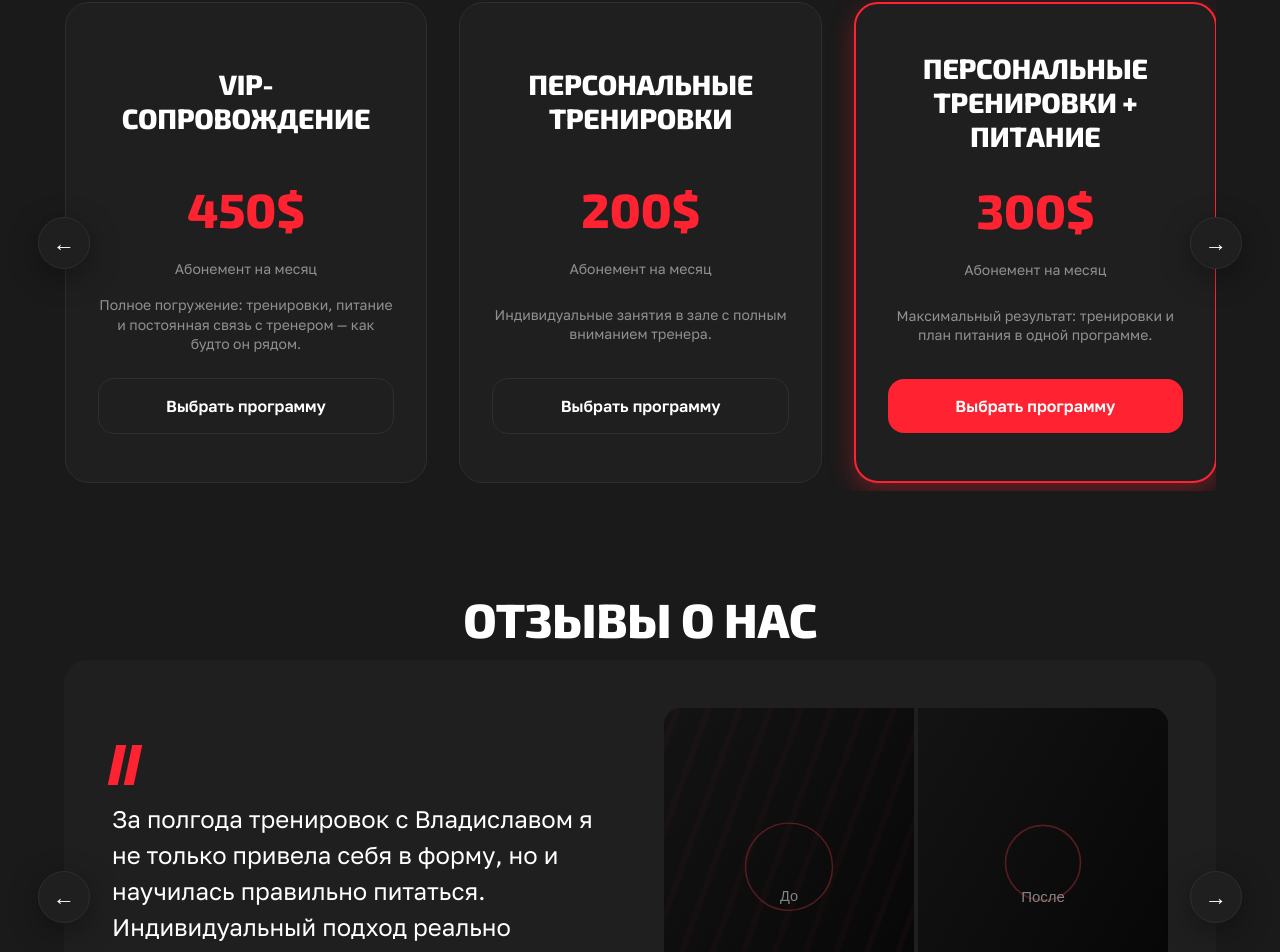
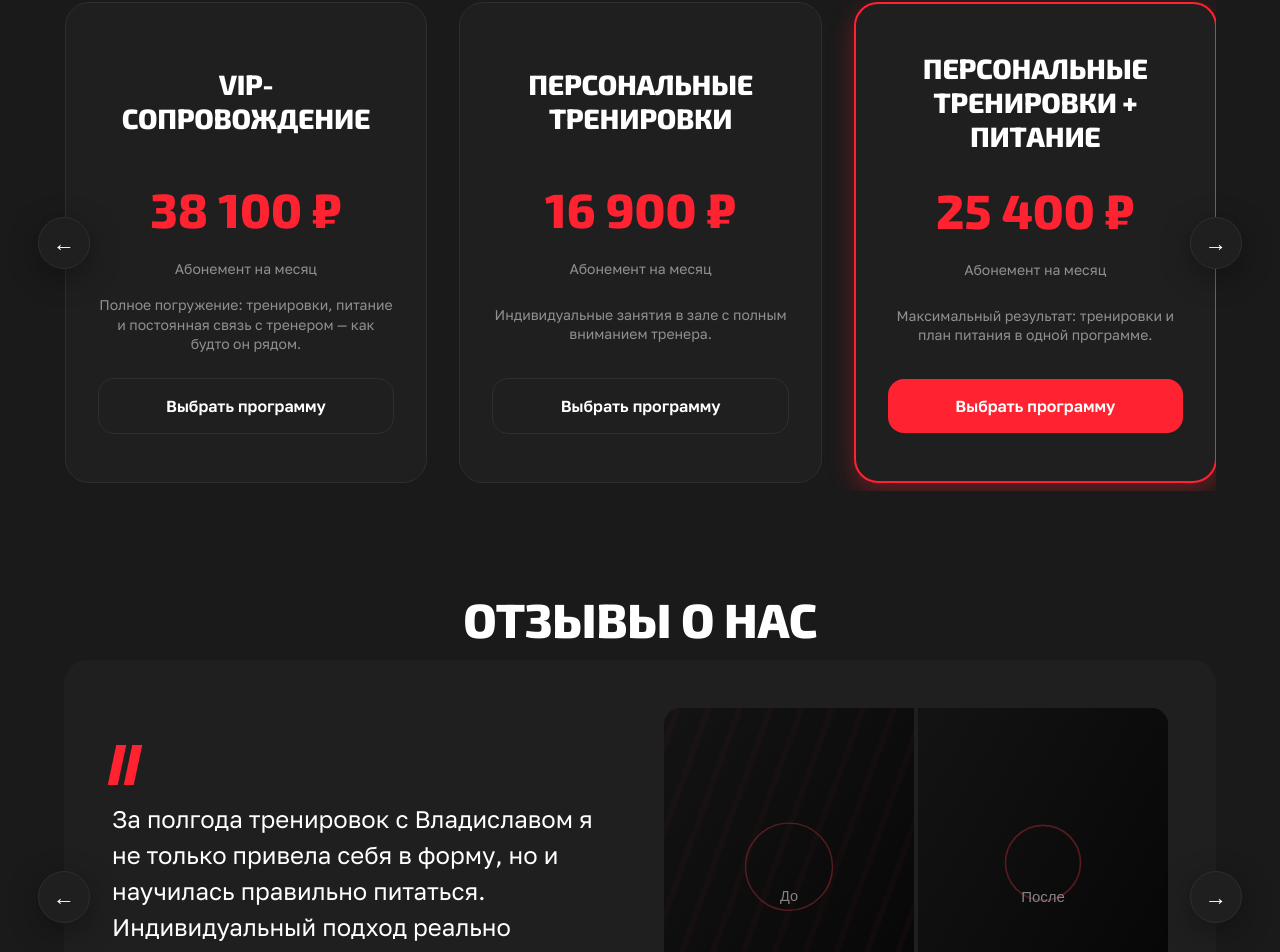
Before and after one commit to Maxim-Bolotov/personal-trainer-landing, a React (Vite) app: page / in a window 1280 px wide. Shown: the part 1703-2655 px from the top of the page. Built offline with nearby package versions, Linux system fonts and the light colour scheme.

Commit message:
Show program prices in rubles
Converts all five tiers from USD to RUB (~84.61 RUB/USD as of
2026-09-15, rounded to the nearest hundred) and adds a formatPrice
helper (Intl.NumberFormat, ru-RU) that renders them as "16 900 ₽"
instead of a bare number with a hardcoded "$" suffix.

```diff
--- a/src/components/sections/Programs/Programs.jsx
+++ b/src/components/sections/Programs/Programs.jsx
@@ -3,6 +3,7 @@ import Container from "../../ui/Container";
 import SectionTitle from "../../ui/SectionTitle";
 import Button from "../../ui/Button";
 import { programs } from "../../../data/programs";
+import { formatPrice } from "../../../utils/formatPrice";
 import styles from "./Programs.module.css";
 
 // Тройной повтор карточек для бесшовной зацикленной прокрутки: изначально встаём
@@ -87,7 +88,7 @@ function Programs() {
                 <h3 className={styles.title}>{program.title}</h3>
 
                 <p className={styles.price}>
-                  <span className={styles.priceValue}>{program.price}$</span>
+                  <span className={styles.priceValue}>{formatPrice(program.price)}</span>
                 </p>
                 <p className={styles.pricePeriod}>
                   Абонемент на {program.period}
--- a/src/data/programs.js
+++ b/src/data/programs.js
@@ -1,11 +1,13 @@
 /**
- * Программы тренировок — карточки услуг с ценой за месяц.
+ * Программы тренировок — карточки услуг с ценой за месяц, в рублях
+ * (конвертация из долларов по курсу ~84.61 ₽/$ на 15.09.2026, округление
+ * до сотен — см. formatPrice для отображения).
  */
 export const programs = [
   {
     id: 'personal',
     title: 'Персональные тренировки',
-    price: 200,
+    price: 16900,
     period: 'месяц',
     description: 'Индивидуальные занятия в зале с полным вниманием тренера.',
     features: [
@@ -18,7 +20,7 @@ export const programs = [
   {
     id: 'personal-nutrition',
     title: 'Персональные тренировки + питание',
-    price: 300,
+    price: 25400,
     period: 'месяц',
     description: 'Максимальный результат: тренировки и план питания в одной программе.',
     features: [
@@ -32,7 +34,7 @@ export const programs = [
   {
     id: 'nutrition',
     title: 'Питание',
-    price: 150,
+    price: 12700,
     period: 'месяц',
     description: 'Индивидуальный план питания для тех, кто хочет питаться правильно без тренировок в зале.',
     features: [
@@ -45,7 +47,7 @@ export const programs = [
   {
     id: 'online',
     title: 'Онлайн-тренировки',
-    price: 120,
+    price: 10200,
     period: 'месяц',
     description: 'Тренировки по видеосвязи с индивидуальной программой — для тех, кто занимается дома или в дороге.',
     features: [
@@ -58,7 +60,7 @@ export const programs = [
   {
     id: 'vip',
     title: 'VIP-сопровождение',
-    price: 450,
+    price: 38100,
     period: 'месяц',
     description: 'Полное погружение: тренировки, питание и постоянная связь с тренером — как будто он рядом.',
     features: [
--- /dev/null
+++ b/src/utils/formatPrice.js
@@ -0,0 +1,11 @@
+/**
+ * Форматирует цену в рублях: классический знак ₽ и разрядные пробелы
+ * (Intl.NumberFormat, локаль ru-RU), например 16900 -> "16 900 ₽".
+ */
+export function formatPrice(value) {
+  return new Intl.NumberFormat('ru-RU', {
+    style: 'currency',
+    currency: 'RUB',
+    maximumFractionDigits: 0,
+  }).format(value);
+}
```
